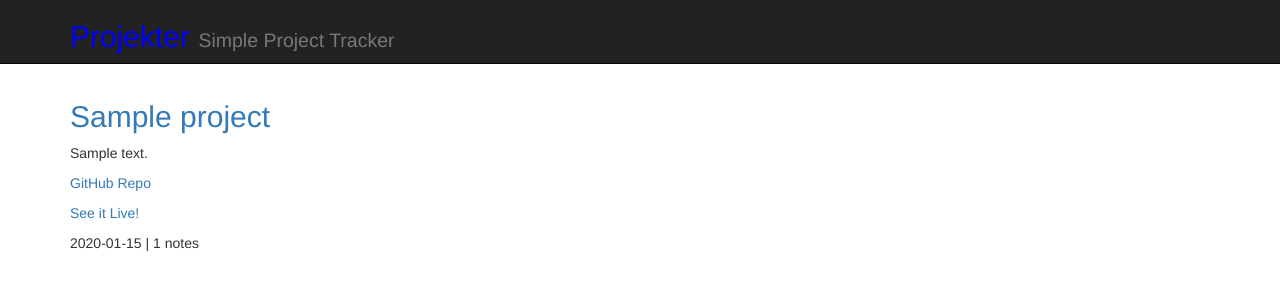
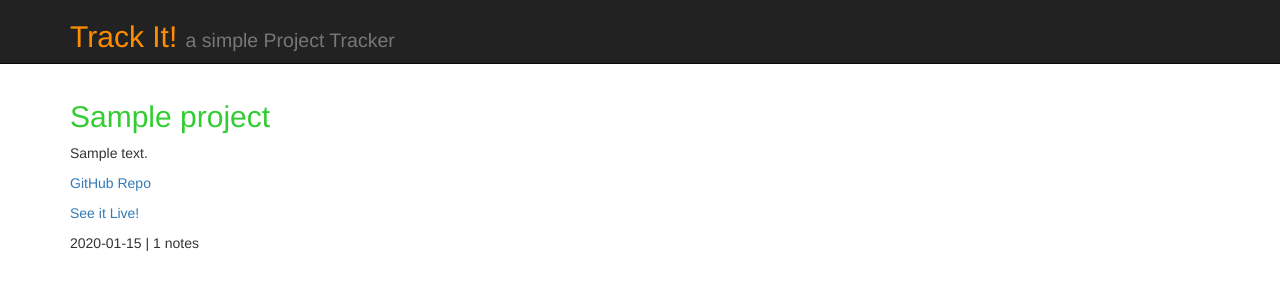
Before and after one commit to pb3975/project-tracker, a Flask app: template project_tracker/templates/projects/list.html in a window 1280 px wide. Shown: the top 300 px of the page. Run offline with Flask 2, Linux system fonts and the light colour scheme; the template is opened without the code that fills it: most values are stand-ins (such as "Sample title", 1, 10 or a date in 2020); some libraries are stand-ins or nearby versions.

Commit message:
MVP is Live in prod and stage - additional features to come in future project

```diff
--- a/project_tracker/models.py
+++ b/project_tracker/models.py
@@ -19,12 +19,13 @@ class Project(db.Document):
 	startDate = db.DateTimeField()
 	endDate = db.DateTimeField()
 	closed = db.BooleanField()
-	primary_language = db.StringField()
+	primary_language = db.StringField(max_length=55)
 	tools = db.StringField()
 	repo = db.URLField()
 	location_url = db.URLField()
 	week_completed = db.IntField()
 	status = db.StringField(default='New', required=True)
+	sources = db.StringField()
 	notes = db.ListField(db.EmbeddedDocumentField('Note'))
 
 	def get_absolute_url(self):
--- a/project_tracker/templates/admin/base.html
+++ b/project_tracker/templates/admin/base.html
@@ -4,7 +4,7 @@
 <nav class="navbar navbar-inverse navbar-fixed-top" role="navigation">
   <div class="container">
     <div class="navbar-header">
-      <h2><a href="{{ url_for('admin.index') }}" class="brand">Projeckter Admin</a></h2>
+      <h2><a href="{{ url_for('admin.index') }}" class="brand">Track It! Admin</a></h2>
     </div>
     <div class="navbar-collapse">
       <ul class="nav nav-pills navbar-nav navbar-right ">
--- a/project_tracker/templates/base.html
+++ b/project_tracker/templates/base.html
@@ -2,9 +2,9 @@
 <html lang="en">
   <head>
     <meta charset="utf-8">
-    <title>My Tumblelog</title>
+    <title>Project Tracker</title>
     <link href="https://maxcdn.bootstrapcdn.com/bootstrap/3.3.7/css/bootstrap.min.css" rel="stylesheet">
-    <style>.content {padding-top: 80px;} a.brand {color: blue }</style>
+    <style>.content {padding-top: 80px;} a.brand {color: #FF8C00 }</style>
   </head>
 
   <body>
@@ -14,7 +14,7 @@
       <div class="container">
         <div class="navbar-header">
           <h2>
-              <a href="/" class="brand">Projekter</a> <small>Simple Project Tracker</small>
+              <a href="/" class="brand">Track It!</a> <small>a simple Project Tracker</small>
           </h2>
         </div>
         <div class="navbar-collapse">
--- a/project_tracker/templates/projects/list.html
+++ b/project_tracker/templates/projects/list.html
@@ -2,14 +2,13 @@
 
 {% block content %}
     {% for project in projects %}
-      <h2><a href="{{ url_for('projects.detail', slug=project.slug,) }}">{{ project.title }}</a></h2>
+      {% if project.status == 'Completed' %}
+        <h2>  <a style="color:#32CD32" href="{{ url_for('projects.detail', slug=project.slug,) }}">{{ project.title }}</a></h2>
+      {% else %}
+        <h2>  <a style="color:#FF8C00" href="{{ url_for('projects.detail', slug=project.slug,) }}">{{ project.title }}</a></h2>
+      {% endif %}
       {% if project.description %}
-        {% if project.status == 'New' %}
-          <blockquote>{{ project.description|truncate(100) }}</blockquote>
-          <p>{{ project.createdDate }}</p>
-        {% else %}
-          <p>{{ project.description|truncate(100) }}</p>
-        {% endif %}
+        <p>{{ project.description|truncate(100) }}</p>
       {% endif %}
       {% if project.repo %}
         <p><a href="{{ project.repo }}"> GitHub Repo </a></p>
--- a/project_tracker/views/admin.py
+++ b/project_tracker/views/admin.py
@@ -28,7 +28,7 @@ class Detail(MethodView):
             project = Project.objects.get_or_404(slug=slug)
             form_project = model_form(Project,  field_args = {'title': {'label': 'Title'},'description': {'label': 'Project Description'},
                                                  'primary_language': {'label':'Primary Programming Language'}, 'tools': {'label':'Other Tools'},
-                                                 'repo': {'label':'GitHub Repository'}, 'location_url': {'label': 'Hosted Link'},'status': {'label':'Status'}},
+                                                 'repo': {'label':'GitHub Repository'}, 'location_url': {'label': 'Hosted Link'},'status': {'label':'Status'}, 'sources': {'label': 'Sources Used'}},
                                                  exclude=('slug'))
 
             if request.method == 'POST':
```
